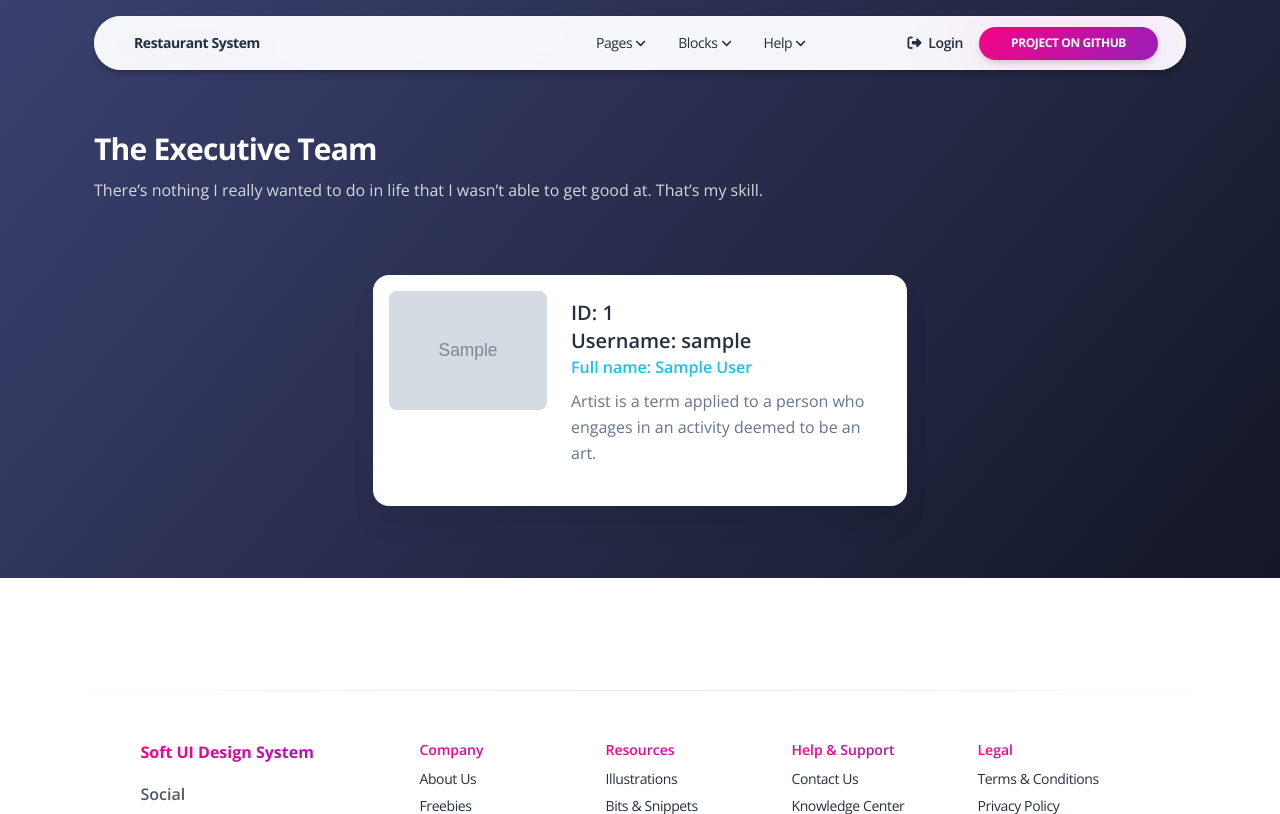
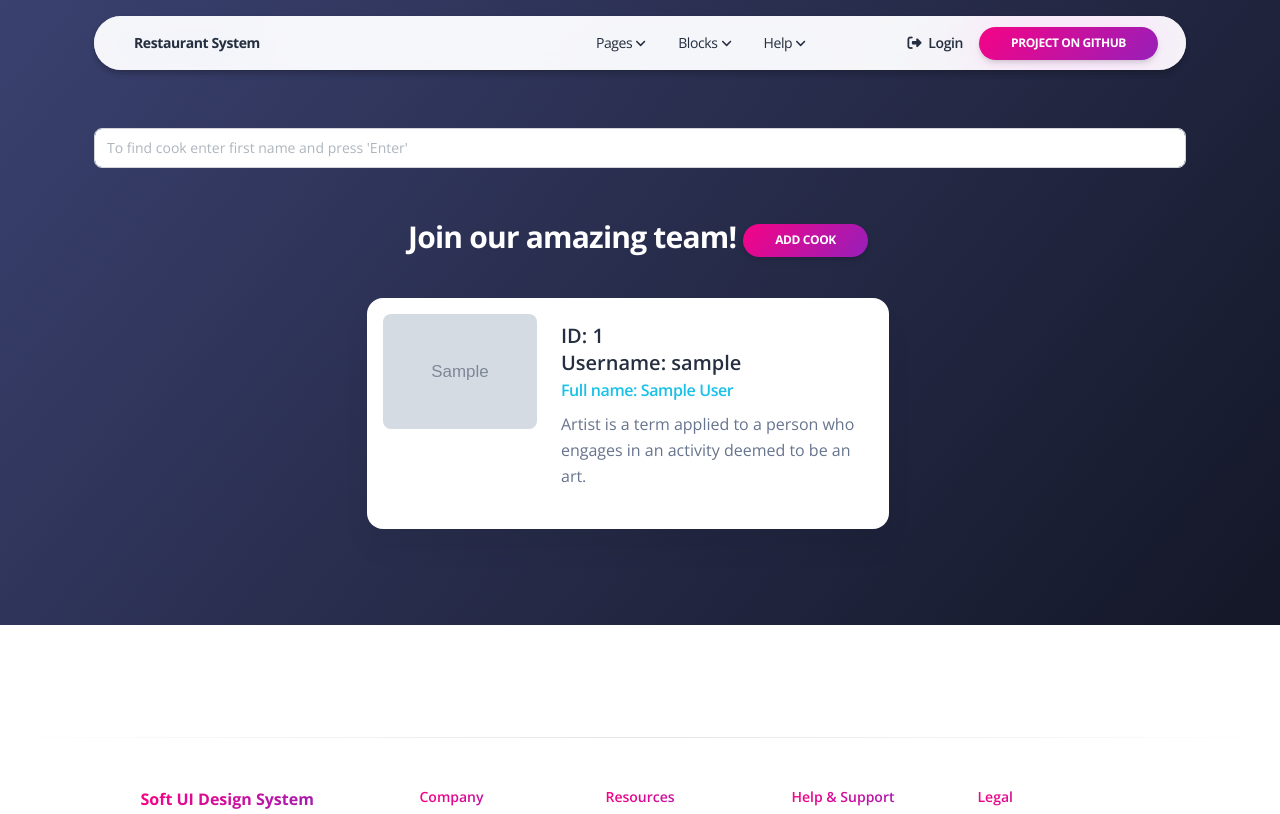
Before and after one commit to darynka-h/restaurant-kitchen-service, a Django app: page /cooks/ in a window 1280 px wide. Shown: the top 814 px of the page. Run offline with Django 4.2, Linux system fonts and the light colour scheme; a user stored in the database is signed in; tables that the repository leaves empty hold one stand-in row (values such as "Sample post"); grey boxes marked "Sample" are stand-in pictures; some libraries are stand-ins or nearby versions.

Commit message:
Implement search form in cook_list.html

```diff
--- a/templates/restaurant/cook_list.html
+++ b/templates/restaurant/cook_list.html
@@ -1,4 +1,5 @@
 {% extends 'base.html' %}
+{% load crispy_forms_filters %}
 
 {% block title %} About US {% endblock title %}
 
@@ -20,14 +21,28 @@
   </header>
 
   <!-- -------- START Features w/ pattern background & stats & rocket -------- -->
+
   <section class="pt-sm-8 pb-5 position-relative bg-gradient-dark overflow-hidden">
     <div class="container">
       <div class="row">
-        <div class="col-md-8 text-left mb-5" >
-          <h3 class="text-white z-index-1 position-relative">The Executive Team</h3>
-          <p class="text-white opacity-8 mb-0">There’s nothing I really wanted to do in life that I wasn’t able to get good at. That’s my skill.</p>
-        </div>
+
+{#        <div class="col-md-8 text-left mb-5">#}
+      <div class="col-md-12 text-center mt-0">
+        <form action="" method="get" class=" btn-round mb-0">
+          {{ search_form|crispy}}
+        </form>
+
+          <h3 class="text-white z-index-1 position-relative mt-5 ">Join our amazing team!
+           <a class="btn btn-sm  bg-gradient-primary btn-round mb-0 me-1 mt-2 mt-md-0" href="{% url "restaurant:cook-create" %}">Add cook</a>
+          </h3>
       </div>
+      </div>
+{#      <form class="form-inline bg-gradient-light" action="" method="get" style="display: inline">#}
+{#        {{ search_form|crispy }}#}
+{#        <input class="btn btn-primary border-radius-md" type="submit" value="Search">#}
+{#      </form>#}
+
+    <div class="row mt-2 mb-4" >
       {% if cook_list %}
       {% for cook in cook_list %}
         <div class="row mt-4 mb-4" >
@@ -45,7 +60,7 @@
                   <div class="card-body">
                     <h5 class="mb-0">ID: {{ cook.id }}</h5>
                     <h5 class="mb-0">Username: {{ cook.username }}</h5>
-                    <h6 class="text-info">Full name: {{cook.first_name}} {{ cook.last_name}}</h6>
+                    <h6 class="text-info"><a class="text-info" href="{% url "restaurant:cook-detail" pk=cook.id %}">Full name: {{cook.first_name}} {{ cook.last_name}}</a></h6>
                     <p>Artist is a term applied to a person who engages in an activity deemed to be an art.</p>
                   </div>
                 </div>
@@ -57,8 +72,9 @@
       {% endfor %}
     </div>
       {% else %}
-        <p>There are no drivers in the service.</p>
+        <p>There are no cooks with this name.</p>
       {% endif %}
+    </div>
     </section>
 
 {% endblock content %}
```
